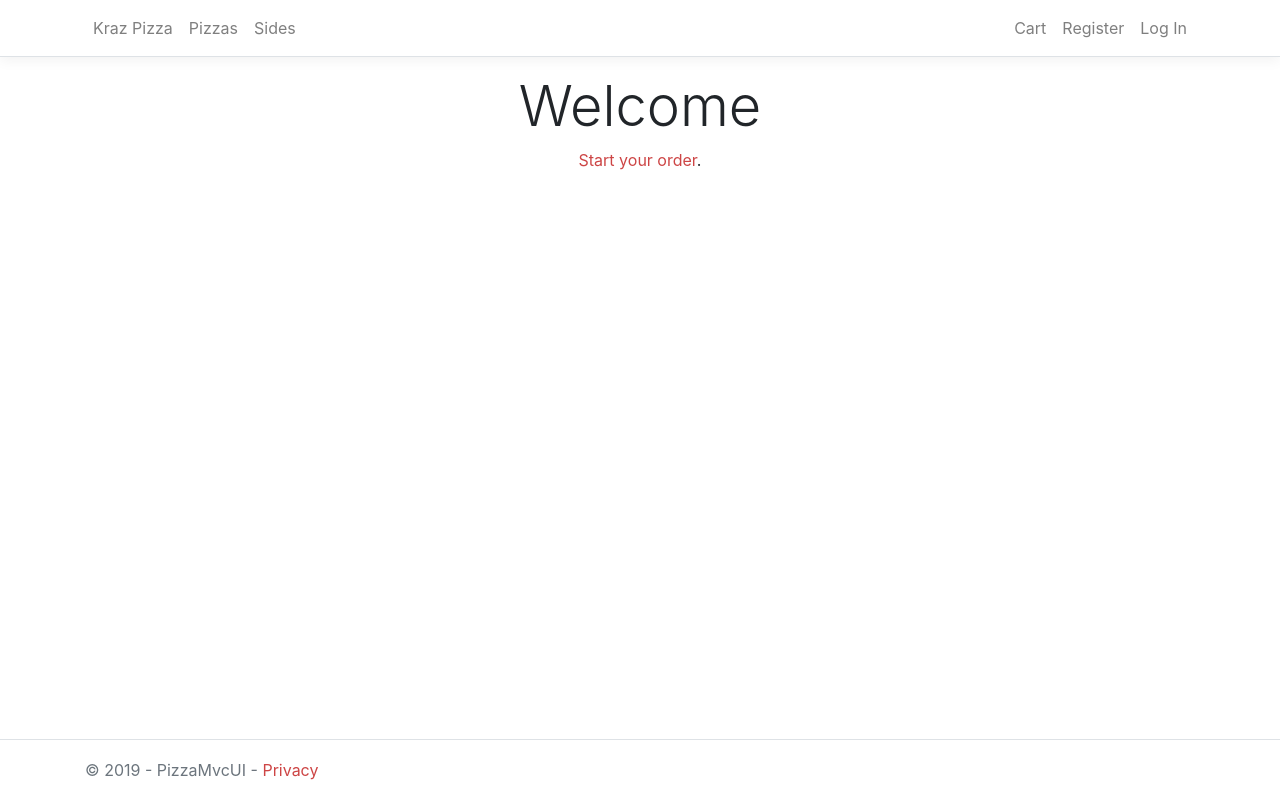
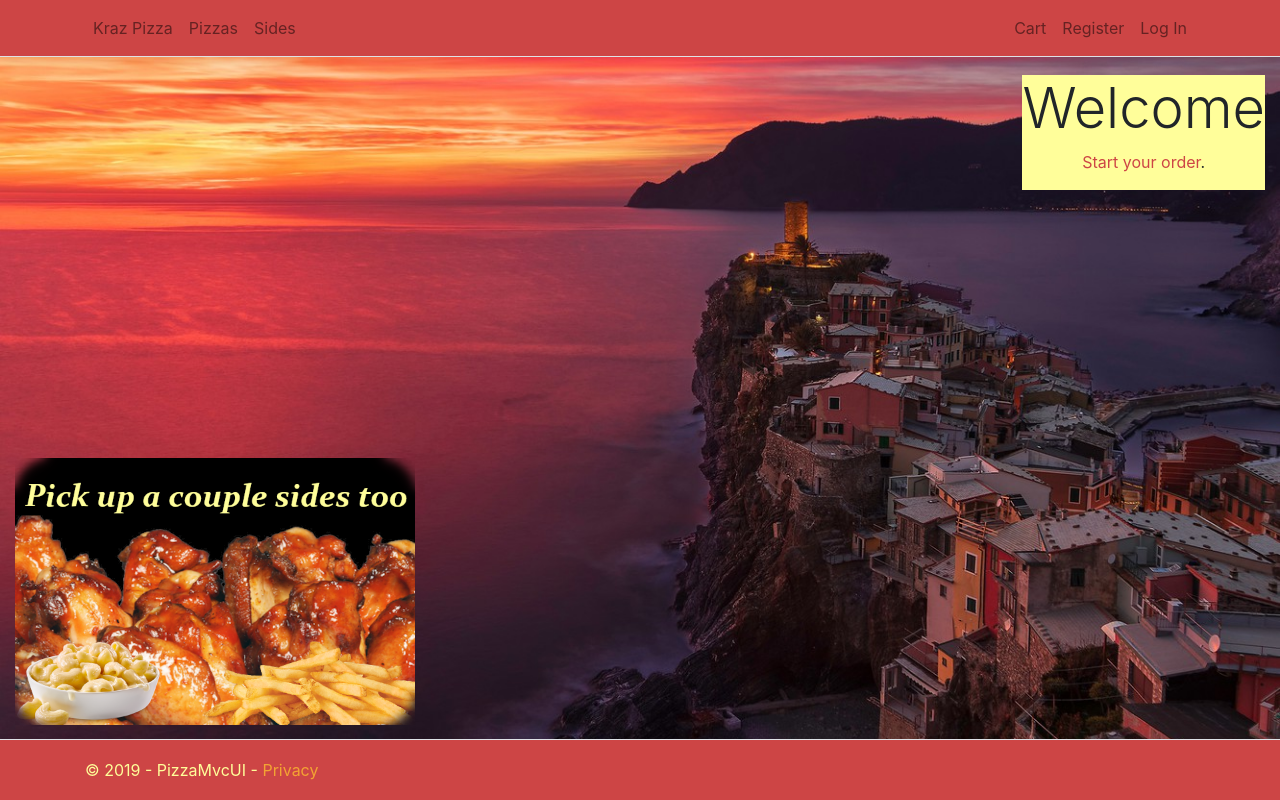
Before and after one commit to steamwings/project2-group3, an ASP.NET Core app: page / in a window 1280 px wide. Run offline with ASP.NET Core 8, Linux system fonts and the light colour scheme; some libraries are stand-ins or nearby versions.

Commit message:
home page style changes

```diff
--- a/PizzaMvcUI/Views/Home/Index.cshtml
+++ b/PizzaMvcUI/Views/Home/Index.cshtml
@@ -1,8 +1,10 @@
 @{
     ViewData["Title"] = "Home Page";
 }
-
-<div class="text-center">
+<script src="http://ajax.googleapis.com/ajax/libs/jquery/1.8.0/jquery.min.js" type="text/javascript"></script>
+<script src="~/js/home.js"></script>
+<body id="HomePageBody">
+    <div id="HomeHeader" class="text-center">
         @if (TempData["User"] != null)
         {
             var cust = await API.GetCustomer((int)TempData["User"]);
@@ -21,4 +23,9 @@
         }
         @{ TempData.Keep(); }
         <p><a asp-action="Index" asp-controller="Orders">Start your order</a>.</p>
+
     </div>
+    <a asp-controller="Pizzas" asp-action="PreMade"><img src="~/images/banner1.png" class="mySlides"></a>
+    <a asp-controller="sides" asp-action="index"><img src="~/images/banner2.png" class="mySlides"></a>
+    <a asp-controller="Pizzas" asp-action="Build"><img src="~/images/banner3.png" class="mySlides"></a>
+</body>
--- a/PizzaMvcUI/Views/Shared/_Layout.cshtml
+++ b/PizzaMvcUI/Views/Shared/_Layout.cshtml
@@ -16,7 +16,7 @@
             cust = await API.GetCustomer((int)user);
     }
     <header>
-        <nav class="navbar navbar-expand-sm navbar-toggleable-sm navbar-light bg-white border-bottom box-shadow mb-3">
+        <nav class="navbar navbar-expand-sm navbar-toggleable-sm navbar-light border-bottom box-shadow mb-3" style="background-color: #CD4545" >
             <div class="container">
                 <div class="navbar-collapse collapse d-sm-inline-flex flex-sm-row-reverse">
                     @if (cust != null)
@@ -63,6 +63,7 @@
             </div>
         </nav>
     </header>
+
     <div class="container">
         <main role="main" class="pb-3">
             @RenderBody()
@@ -70,7 +71,7 @@
         </main>
     </div>
 
-    <footer class="border-top footer text-muted">
+    <footer id="MainFooter" class="border-top footer text-muted">
         <div class="container">
             &copy; 2019 - PizzaMvcUI - <a asp-area="" asp-controller="Home" asp-action="Privacy">Privacy</a>
         </div>
--- a/PizzaMvcUI/wwwroot/css/site.css
+++ b/PizzaMvcUI/wwwroot/css/site.css
@@ -13,10 +13,38 @@ a {
 }
 
 .btn-primary,
-#btnIWnt{
+#btnIWnt {
     color: #fff;
     background-color: #F16821;
     border-color: #F3A333;
+}
+
+#HomePageBody {
+    background-image: url("../images/sunset.jpg");
+    background-size: cover;
+    background-repeat: no-repeat;
+    background-position: left center;
+}
+
+#HomeHeader {
+    background-color: #FFFE9A;
+    background-clip: content-box;
+    border-color: black;
+    border-width: thin;
+    position: absolute;
+    right: 15px;
+    top: 75px;
+}
+
+.mySlides {
+    background-color: none;
+    max-height: 267px;
+    max-width: 400px;
+    width: 100%;
+    height: 100%;
+    position: absolute;
+    left: 15px;
+    bottom: 75px;
 }
 
 .btn-primary:hover,
@@ -106,6 +134,15 @@ body {
     line-height: 60px; /* Vertically center the text there */
 }
 
+#MainFooter,
+#MainFooter div {
+    background-color: #CD4545;
+    color: #FFFE9A;
+}
+
+.footer a {
+    color: #F3A333;
+}
 /* Confirmation Box Styles
 -------------------------------------------------- */
 .ConfirmationWindow {
--- /dev/null
+++ b/PizzaMvcUI/wwwroot/js/home.js
@@ -0,0 +1,19 @@
+$(document).ready(() => {
+    homePageSlideshowIndex = 0;
+    carousel();
+});
+
+var homePageSlideshowIndex
+
+
+function carousel() {
+    var i;
+    var x = document.getElementsByClassName("mySlides");
+    for (i = 0; i < x.length; i++) {
+        x[i].style.display = "none";
+    }
+    homePageSlideshowIndex++;
+    if (homePageSlideshowIndex > x.length) { homePageSlideshowIndex = 1 }
+    x[homePageSlideshowIndex - 1].style.display = "block";
+    setTimeout(carousel, 3500); // Change image every 3.5 seconds
+}
--- a/PizzaMvcUI/wwwroot/js/site.js
+++ b/PizzaMvcUI/wwwroot/js/site.js
@@ -4,8 +4,8 @@
 // Write your JavaScript code.
 
 // Where this front-end is hosted
-baseUrl = "http://localhost:50746";
-//baseUrl = "https://mvcpizza.azurewebsites.net";
+//baseUrl = "http://localhost:50746";
+baseUrl = "https://mvcpizza.azurewebsites.net";
 // API location
 //apiUrl = "http://localhost:61214";
 apiUrl = "https://krazpizza.azurewebsites.net";
```
Also changed, not shown: PizzaMvcUI/wwwroot/images/banner1.png (added), PizzaMvcUI/wwwroot/images/banner2.png (added), PizzaMvcUI/wwwroot/images/banner3.png (added), PizzaMvcUI/wwwroot/images/sunset.jpg (added). Lines whose indentation alone changed are shown as unchanged.
